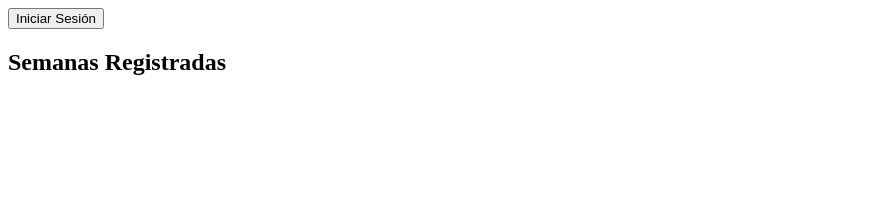
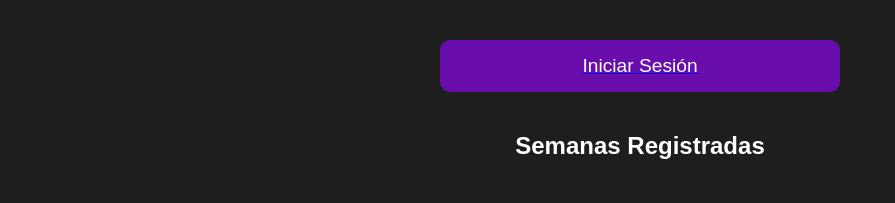
Before and after one commit to FlakoBIG/Calculo_horas, a plain HTML site: page index.html in a window 1280 px wide. Shown: the whole page, without its empty margins (0-895 px from the left). Drawn offline with Linux system fonts and the light colour scheme; no server answers.

Commit message:
estilo en index

```diff
--- a/Assets/Js/scrip.js
+++ b/Assets/Js/scrip.js
@@ -118,7 +118,6 @@ const iniciarsesion = async () => {
   }
 };
 
-// MOSTRAR LAS SEMANAS COMO BOTONES
 const cargarSemanas = async () => {
   try {
     const listaContainer = document.getElementById("lista-semanas");
@@ -132,7 +131,7 @@ const cargarSemanas = async () => {
       const { id, data } = semana;
       const totalSemanal = data.Total_Semanal;
 
-      // Creamos un botón en lugar de un div
+      // Creamos un botón para cada semana
       const botonSemana = document.createElement("button");
       botonSemana.textContent = `Semana ${id} - $${totalSemanal}`;
 
--- a/index.html
+++ b/index.html
@@ -1,16 +1,81 @@
 <!DOCTYPE html>
 <html lang="es">
 <head>
-    <meta charset="UTF-8">
-    <meta name="viewport" content="width=device-width, initial-scale=1.0">
-    <script type="module" src="Assets/Js/firebase.js"></script>
-    <script type="module" src="Assets/Js/scrip.js"></script>
-    <title>Caroline</title>
+  <meta charset="UTF-8">
+  <meta name="viewport" content="width=device-width, initial-scale=1.0">
+  <title>Caroline</title>
+  <script type="module" src="Assets/Js/firebase.js"></script>
+  <script type="module" src="Assets/Js/scrip.js"></script>
+  <style>
+    /* Fondo y tipografía */
+    body {
+      background-color: #1e1e1e;
+      color: #ffffff;
+      font-family: Arial, sans-serif;
+      margin: 0;
+      padding: 0;
+    }
+
+    /* Estilo para el contenedor general */
+    .container {
+      width: 90%;
+      max-width: 1200px;
+      margin: 0 auto;
+      padding: 20px 0;
+    }
+
+    /* Botón de Iniciar Sesión */
+    a button {
+      width: 100%;
+      max-width: 400px;
+      margin: 20px auto;
+      display: block;
+      background-color: #6a0dad; /* morado */
+      color: #fff;
+      border: none;
+      border-radius: 10px;
+      padding: 15px;
+      font-size: 1.2em;
+      cursor: pointer;
+      transition: background-color 0.3s;
+    }
+
+    a button:hover {
+      background-color: #7d3cb9;
+    }
+
+    /* Título centrado */
+    h2 {
+      text-align: center;
+      margin-top: 40px;
+    }
+
+    /* Botones para las semanas */
+    #lista-semanas button {
+      width: calc(100% - 40px); /* Ocupa todo el ancho menos 20px de margen a cada lado */
+      margin: 10px 20px;
+      display: block;
+      background-color: #6a0dad; /* morado */
+      color: #fff;
+      border: none;
+      border-radius: 10px;
+      padding: 15px;
+      font-size: 1em;
+      cursor: pointer;
+      text-align: left;
+      transition: background-color 0.3s;
+    }
+
+    #lista-semanas button:hover {
+      background-color: #7d3cb9;
+    }
+  </style>
 </head>
 <body>
-    <a href="iniciar_sesion.html"><button>Iniciar Sesión</button></a>
+  <div class="container">
+    <a href="iniciar_sesion.html">
+      <button>Iniciar Sesión</button>
+    </a>
     <h2>Semanas Registradas</h2>
     <div id="lista-semanas"></div>
-
-</body>
-</html>
+  </div>
```
Also changed, not shown: Administracion.html (+1 -2 lines).
